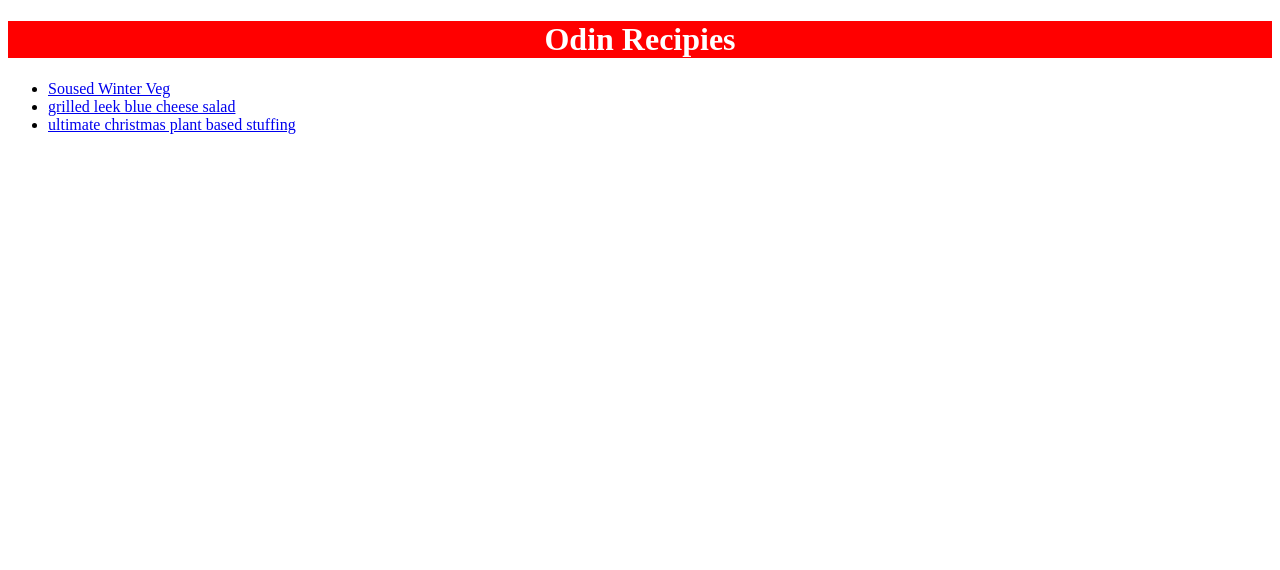
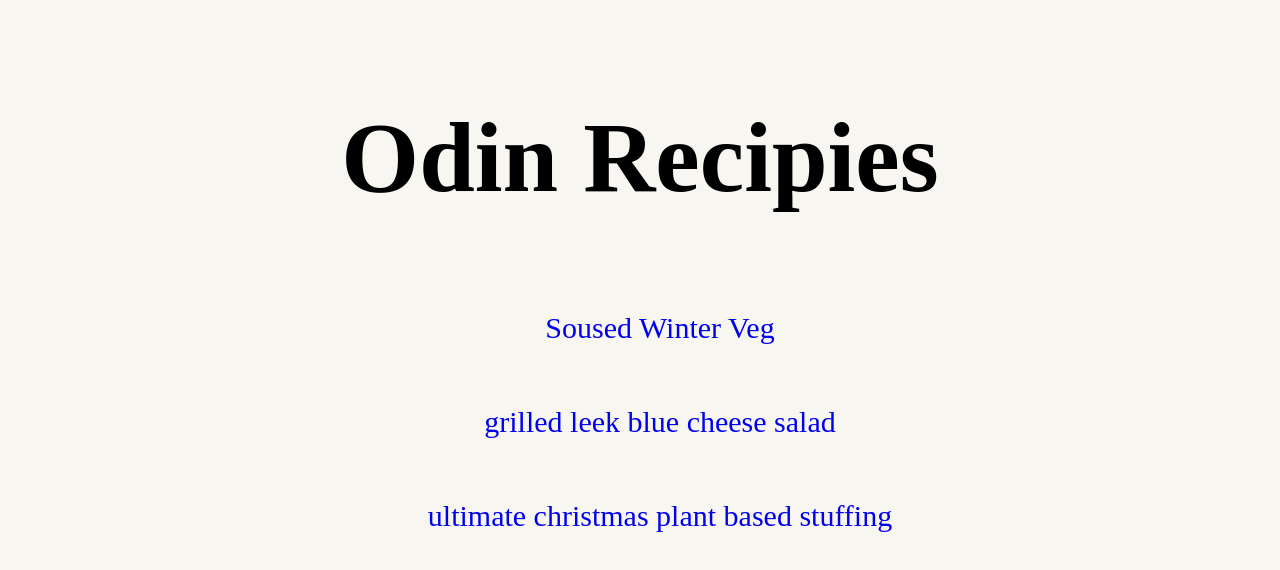
Before and after one commit to IxM1keyxI/odin-recipies, a plain HTML site: page index.html in a window 1280 px wide. Drawn offline with Linux system fonts and the light colour scheme.

Commit message:
added styling to index.html

```diff
--- a/index.html
+++ b/index.html
@@ -7,12 +7,14 @@
     <link rel="stylesheet" href="style.css">
 </head>
 <body>
+    <div class="maincontainer">
         <h1>Odin Recipies</h1>
         <ul>
             <li><a href="recipies/soused-winter-veg.html">Soused Winter Veg</a></li>
             <li><a href="recipies/grilled-leek-blue-cheese-salad.html">grilled leek blue cheese salad</a></li>
             <li><a href="recipies/ultimate-christmas-plant-based-stuffing.html">ultimate christmas plant based stuffing</a></li>
         </ul>
+    </div>
 
 </body>
 </html>
--- a/style.css
+++ b/style.css
@@ -1,5 +1,34 @@
-h1 {
-    background-color: red;
-    color: white;
+html,
+body {
+    margin: 0;
+    height: 100%;
+}
+
+.maincontainer {
+    background-color: #f8f6f1;
+    height: 100vh;
     text-align: center;
 }
+
+.maincontainer ul {
+    list-style: none;
+}
+
+.maincontainer h1 {
+    padding: 100px 50PX 50PX;
+    font-size: 100px;
+}
+
+.maincontainer li {
+    padding: 30px;
+    font-size: 30PX;
+}
+
+h1 {
+    padding: 0;
+    margin: 0;
+}
+
+a {
+    text-decoration: none;
+}
```
Lines whose indentation alone changed are shown as unchanged.
